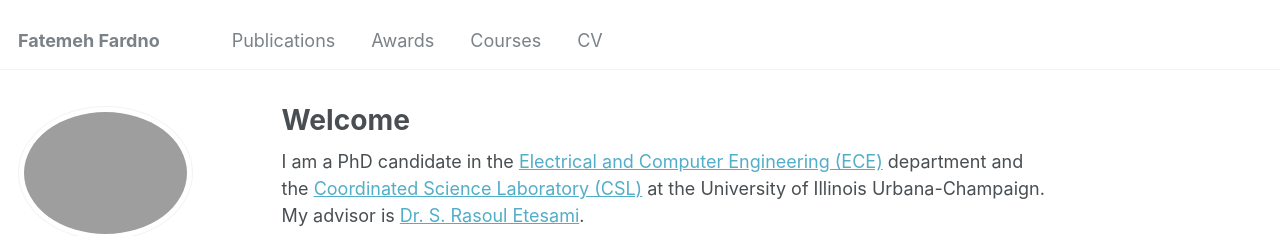
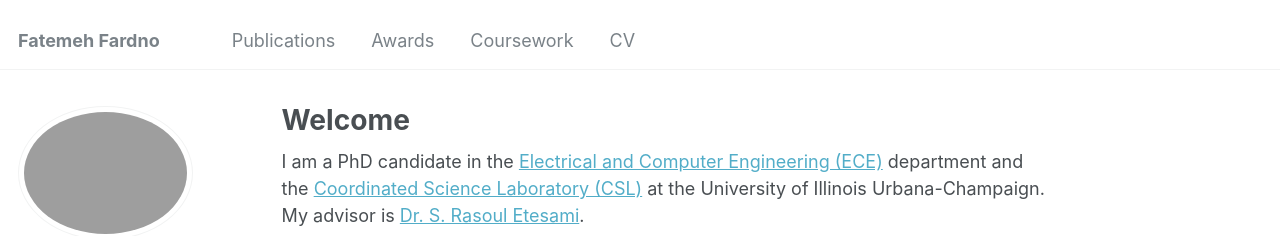
Before and after one commit to ffardno/ffardno.github.io, a Jekyll site: the page built from _pages/about.md, in a window 1280 px wide. Shown: the top 236 px of the page. Built offline with Jekyll 4.4.1, drawn with Linux system fonts in a browser that asks for light colours; some web fonts are replaced.

Commit message:
Update navigation.yml

```diff
--- a/_data/navigation.yml
+++ b/_data/navigation.yml
@@ -11,7 +11,7 @@ main:
   - title: "Awards"
     url: /awards/
 
-  - title: "Courses"
+  - title: "Coursework"
     url: /courses/
 
   - title: "CV"
```
